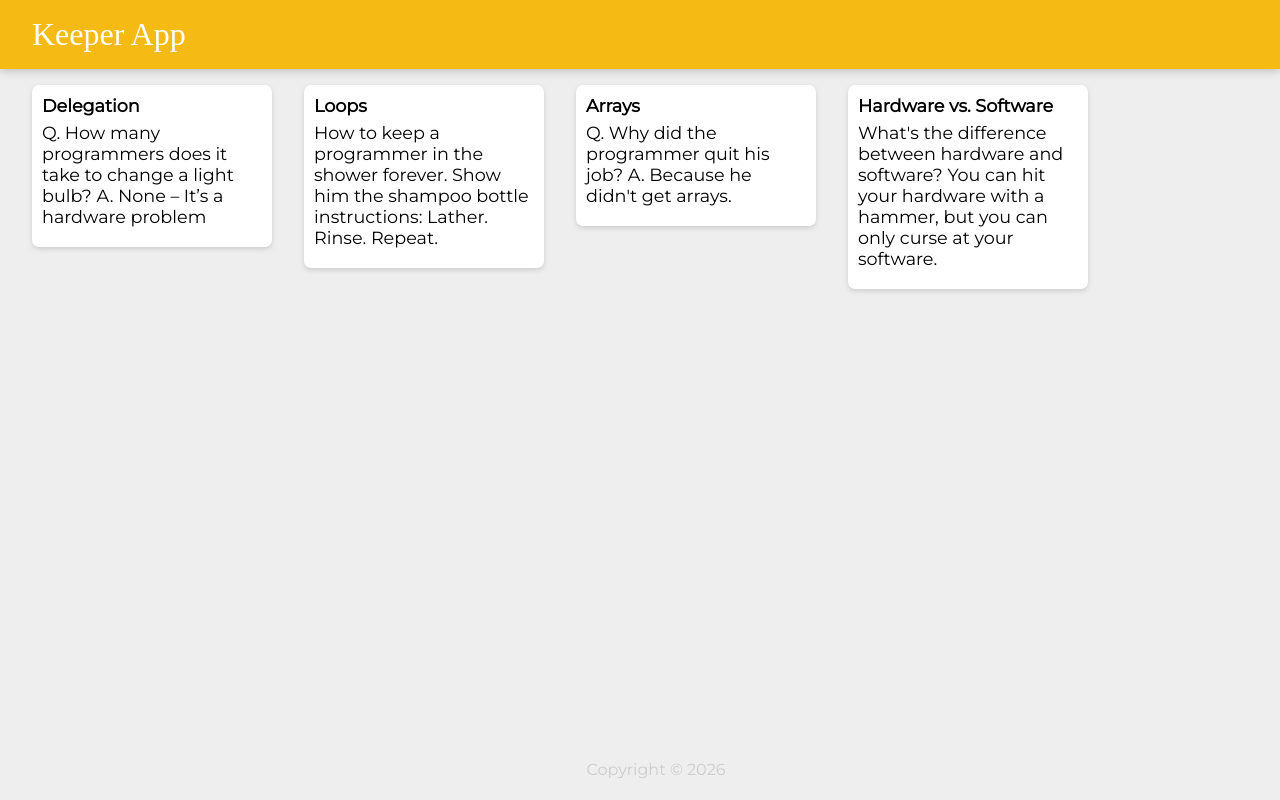
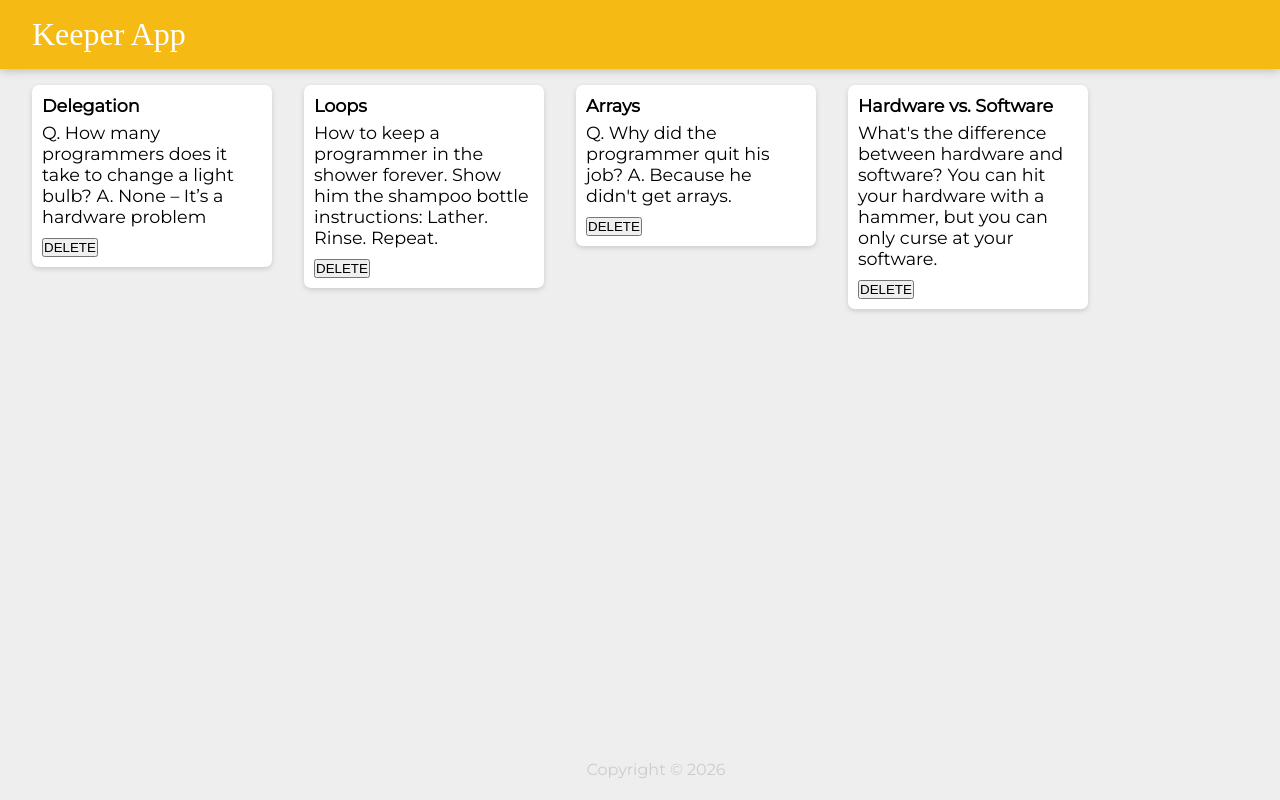
Before and after one commit to sahilkhan-777/keeper-app, a React (Vite) app: page / in a window 1280 px wide. Built offline with nearby package versions, Linux system fonts and the light colour scheme; a web font is replaced by a local one.

Commit message:
Add a delete button to note component

```diff
--- a/src/components/Note.jsx
+++ b/src/components/Note.jsx
@@ -1,8 +1,13 @@
 function Note(props) {
+  function handleClick() {
+    props.onDelete(props.id);
+  }
+
   return (
     <div className="note">
       <h1>{props.title}</h1>
       <p>{props.content}</p>
+      <button onClick={handleClick}>DELETE</button>
     </div>
   );
 }
```
